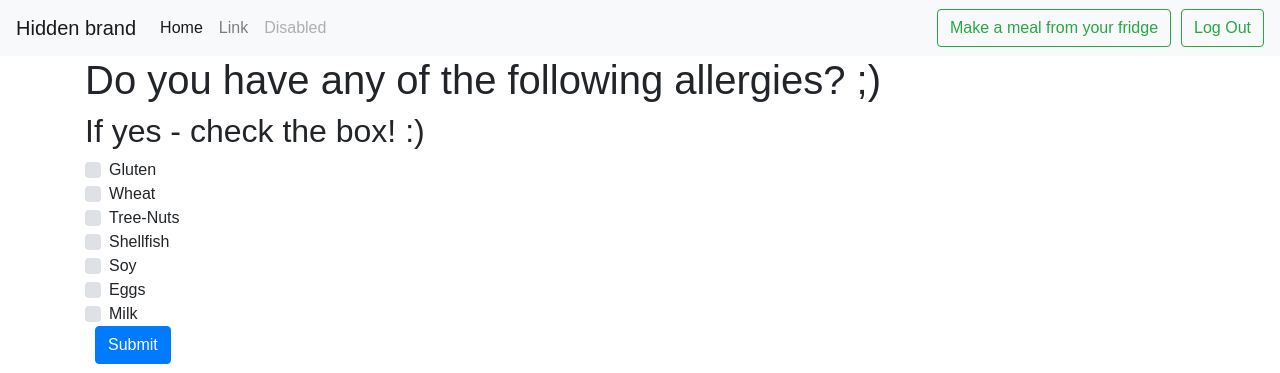
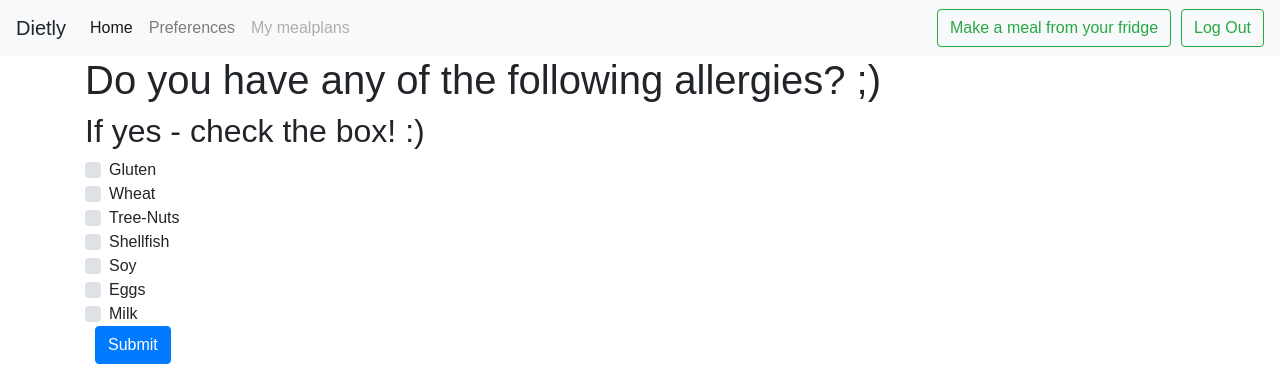
Before and after one commit to lamalgopach/Dietly, a Flask app: page /allergy in a window 1280 px wide. Shown: the top 373 px of the page. Run offline with Flask 2, Linux system fonts and the light colour scheme; the visitor is signed in with stand-in values (Sample User, id 1); some libraries are stand-ins or nearby versions.

Commit message:
Refactoring buttons.

```diff
--- a/templates/base.html
+++ b/templates/base.html
@@ -54,17 +54,19 @@
       <span class="navbar-toggler-icon"></span>
     </button>
     <div class="collapse navbar-collapse" id="navbarTogglerDemo01">
-      <a class="navbar-brand" href="#">Hidden brand</a>
+      <a class="navbar-brand">Dietly</a>
       <ul class="navbar-nav mr-auto mt-2 mt-lg-0">
         <li class="nav-item active">
-          <a class="nav-link" href="#">Home <span class="sr-only">(current)</span></a>
+          <a class="nav-link" href="http://0.0.0.0:5000">Home <span class="sr-only">(current)</span></a>
+        </li>
+        {% if session['user_id'] %}
+        <li class="nav-item">
+          <a class="nav-link" href="http://0.0.0.0:5000/preferences">Preferences</a>
         </li>
         <li class="nav-item">
-          <a class="nav-link" href="#">Link</a>
+          <a class="nav-link disabled" href="http://0.0.0.0:5000/display-all-mealplans">My mealplans</a>
         </li>
-        <li class="nav-item">
-          <a class="nav-link disabled" href="#">Disabled</a>
-        </li>
+        {% endif %}
       </ul>
 
 
--- a/templates/homepage.html
+++ b/templates/homepage.html
@@ -62,7 +62,7 @@
         </li>
 
         <li class="nav-item">
-          <a class="nav-link disabled" href="http://0.0.0.0:5000/display-all-mealplans">Display my mealplans</a>
+          <a class="nav-link disabled" href="http://0.0.0.0:5000/display-all-mealplans">My mealplans</a>
         </li>
         {% endif %}
       </ul>
```
Also changed, not shown: templates/make_a_meal.html (+5 -3 lines).
